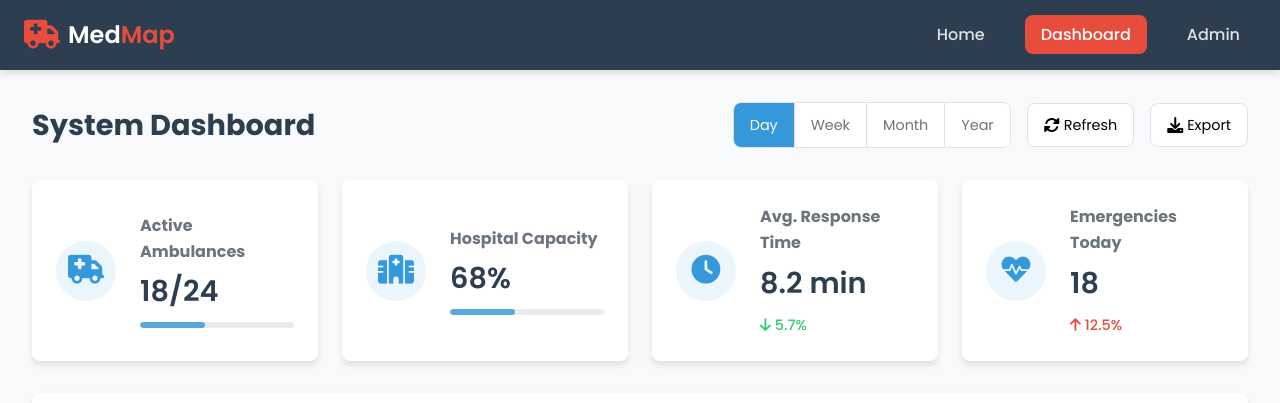
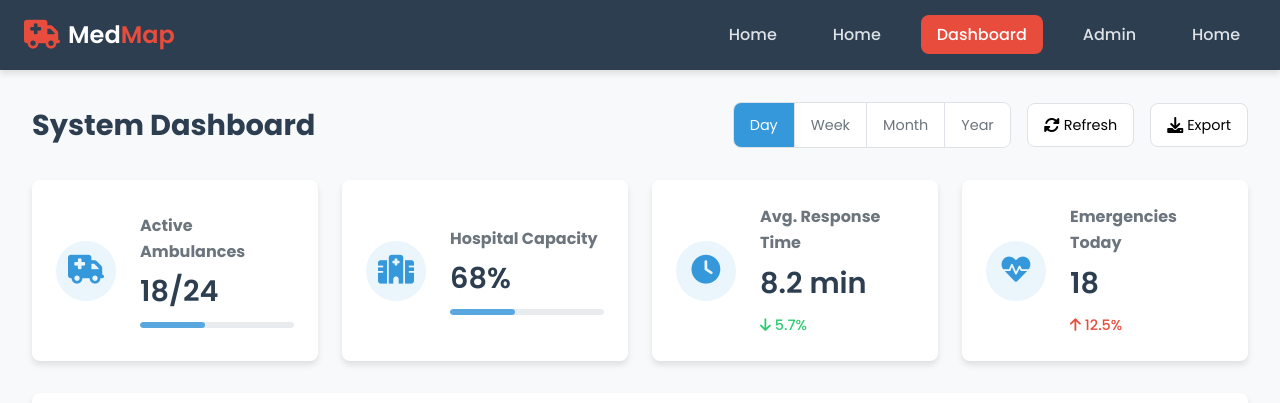
Before and after one commit to rishuxmehta/Medmap, a plain HTML site: page dashboard.html in a window 1280 px wide. Shown: the top 403 px of the page. Drawn offline with nearby package versions, Linux system fonts and the light colour scheme.

Commit message:
dashboard.html

```diff
--- a/dashboard.html
+++ b/dashboard.html
@@ -21,8 +21,10 @@
             <nav>
                 <ul>
                     <li><a href="index.html">Home</a></li>
+                    <li><a href="medical-store.html">Home</a></li>
                     <li><a href="dashboard.html" class="active">Dashboard</a></li>
                     <li><a href="admin.html">Admin</a></li>
+                    <li><a href="about.html">Home</a></li>
                 </ul>
             </nav>
             <div class="mobile-menu-toggle">
```
